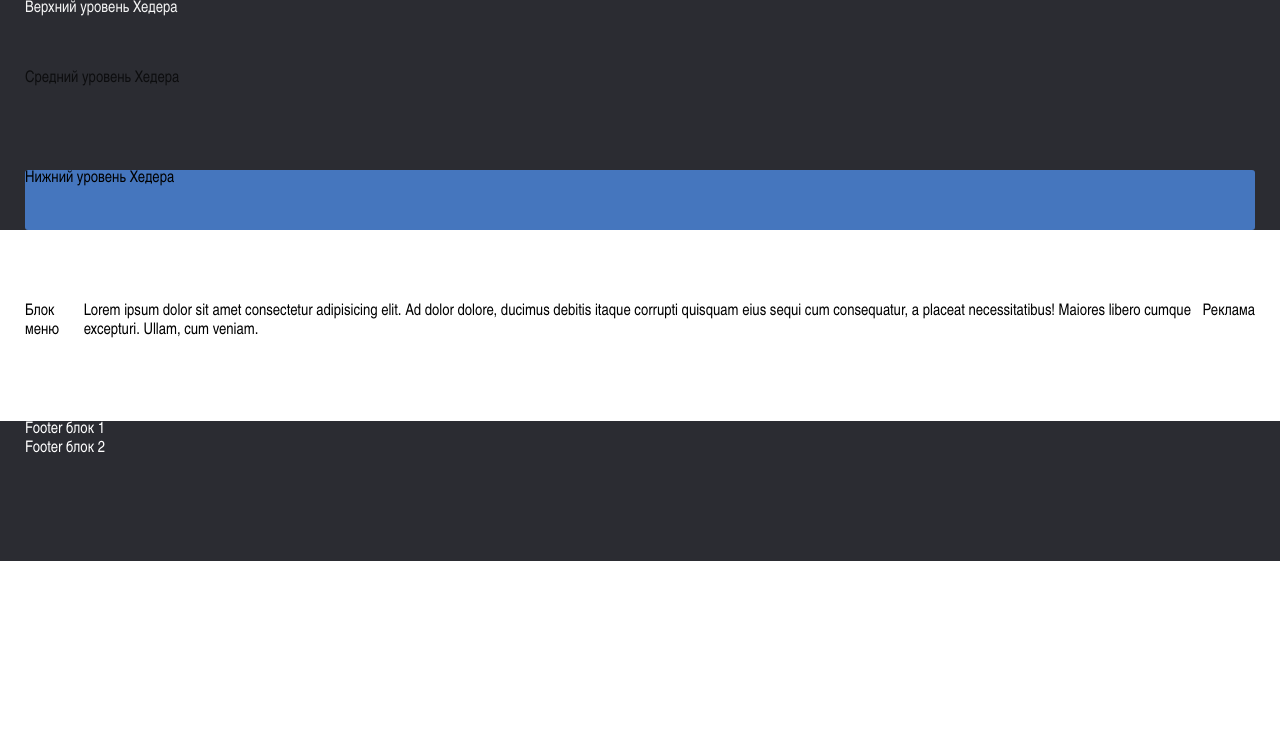
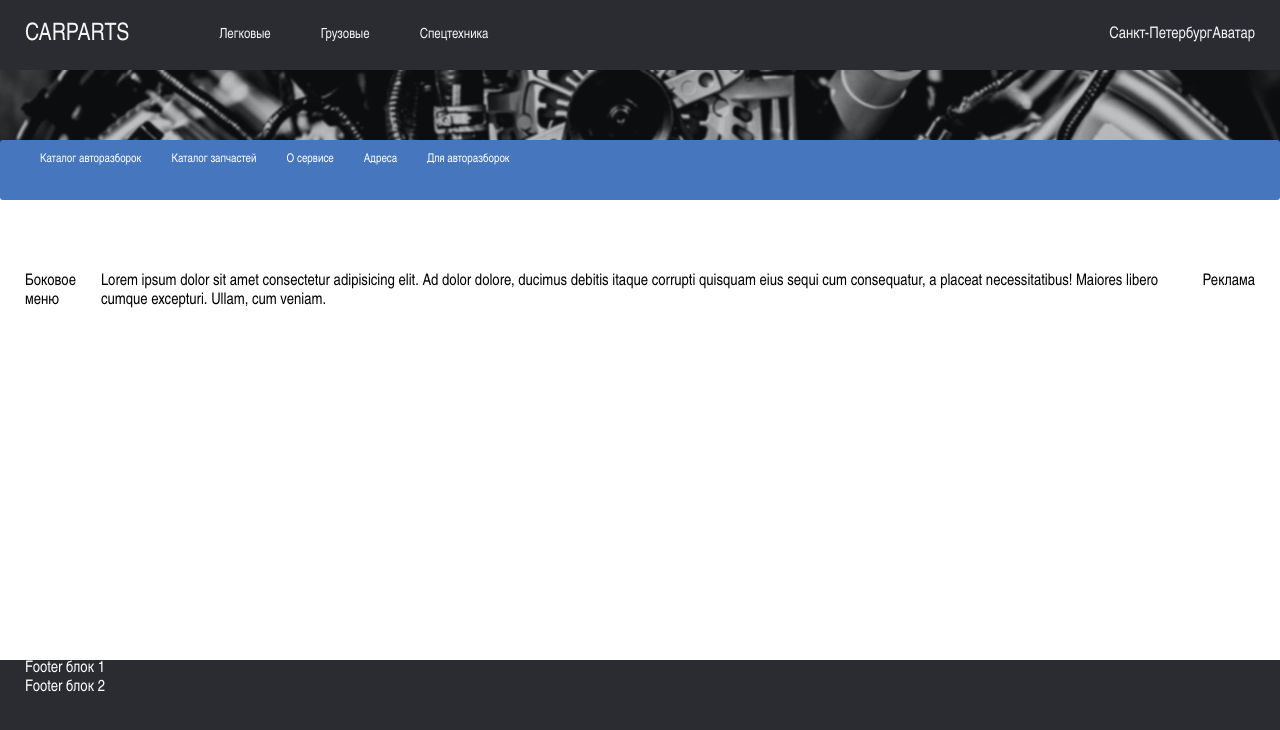
Before and after one commit to IDOL8484/first, a plain HTML site: page index.html in a window 1280 px wide. Drawn offline with Linux system fonts and the light colour scheme.

Commit message:
version 1.1

```diff
--- a/CSS/style.css
+++ b/CSS/style.css
@@ -1,3 +1,7 @@
+html {
+    height: 100%;
+}
+
 body {
     font-family: 'Arial Narrow', Arial, sans-serif;
     display: flex;
@@ -9,34 +13,95 @@ body {
 
 /* Хедер */
 
-header {
-    padding: 0 25px;
+.header {
     background: #2b2c32;
 }
-div.header-level1 {
 
+.header-level1 {
+    padding: 0 25px;
     color:#fff;
     height: 70px;
     opacity: 0.95;
     max-width: 1280px;
     margin: 0 auto;
+    display: flex;
+    gap: 20px;
+    justify-content: space-between;
+
+/* Левый блок верхнего Хедера */
 }
-div.header-level2 {
+.header-leftblock {
+    display: flex;
+    align-items: center;
+}
+.logo {
+    padding: 0 25px 0 0;
+    font-size: 24px;
+}
+
+.header-menu {
+    font-size: 14px;
+    display: flex;
+    list-style-type: none;
+    justify-content: space-between;
+
+}
+.menu-point {
+    padding: 25px;
+}
+.menu-point:hover {
+    color: #fbb233;
+    padding: 25px;
+    border-bottom: 2px solid #fbb233;
+}
+
+/* Правый блок верхнего Хедера */
+.header-rightblock {
+    display: flex;
+    justify-content:space-between;
+    align-items: center;
+}
+
+
+/* Средний уровень Хедера */
+.header-level2 {
     height: 100px;
-    max-width: 1280px;
-    margin: 0 auto;
+    margin: 0;
+    background-image: url('../images/header-bg.jpg');
+    background-size: 100% auto;
     opacity: 0.7;
 }
-div.header-level3 {
+
+/* Меню навигации*/
+
+.menu {
     max-width: 1280px;
-    margin: 0 auto;
+    margin: -30px auto 0;
+    padding: 0 25px;
     height: 60px;
     border-radius: 3px;
     background-color: #4576be;
+    opacity: 0.999;
+    display: flex;
+}
+.nav-leftblock {
+    display: flex;
+    width: 60%;
+    list-style-type: none;
+    padding: 0;
+    font-size: 12px;
+    color: #fff;
+    align-items: stretch;
+}
+.nav-point-menu {
+    padding: 0 15px;
+    white-space: nowrap;
+    align-items: center;
 }
 
 /* Контент */
-div.main-content {
+
+.main-content {
     display: flex;
     max-width: 1280px;
     margin: 0 auto;
@@ -45,9 +110,11 @@ div.main-content {
 }
 
 /* Футтер */
-footer {
+
+.footer {
     background: #2b2c32;
     color: #fff;
     min-height: 140px;
+    max-width: 1280px;
     padding: 0 25px;
 }
--- a/index.html
+++ b/index.html
@@ -7,23 +7,50 @@
     <link rel="stylesheet" href="./CSS/style.css">
 </head>
 <body>
-    <header>
-        <div class="header-level1">Верхний уровень Хедера</div>
-        <div class="header-level2">Средний уровень Хедера</div>
-        <div class="header-level3">Нижний уровень Хедера</div>
+    <header class="header">
+        <div class="header-level1">
+
+            <div class="header-leftblock">
+                <div class="logo">CARPARTS</div>
+                <div>
+                    <ul class="header-menu">
+                        <li class="menu-point">Легковые</li>
+                        <li class="menu-point">Грузовые</li>
+                        <li class="menu-point">Спецтехника</li>
+                    </ul>
+                </div>
+            </div>
+
+            <div class="header-rightblock">
+                <div>Санкт-Петербург</div>
+                <div>Аватар</div>
+            </div>
+        </div>
+
+        <div class="header-level2" name=" Средний уровень хедера"></div>
     </header>
 
+    <nav><div class="menu" name="navigation">
+        <div>
+            <ul class="nav-leftblock">
+                <li class="nav-point-menu">Каталог авторазборок</li>
+                <li class="nav-point-menu">Каталог запчастей</li>
+                <li class="nav-point-menu">О сервисе</li>
+                <li class="nav-point-menu">Адреса</li>
+                <li class="nav-point-menu">Для авторазборок</li>
+            </ul>
+        </div>
+    </div></nav>
+
     <div class="main-content">
-        <div><aside>Блок меню</aside></div>
+        <aside>Боковое меню</aside>
 
-        <div>
-            <main>Lorem ipsum dolor sit amet consectetur adipisicing elit. Ad dolor dolore, ducimus debitis itaque corrupti quisquam eius sequi cum consequatur, a placeat necessitatibus! Maiores libero cumque excepturi. Ullam, cum veniam.</main>
-        </div>
+        <main>Lorem ipsum dolor sit amet consectetur adipisicing elit. Ad dolor dolore, ducimus debitis itaque corrupti quisquam eius sequi cum consequatur, a placeat necessitatibus! Maiores libero cumque excepturi. Ullam, cum veniam.</main>
 
-         <div><aside>Реклама</aside></div>
+        <aside>Реклама</aside>
     </div>
 
-    <footer>
+    <footer class="footer">
         <div>Footer блок 1</div>
         <div>Footer блок 2</div>
     </footer>
```
Also changed, not shown: images/header-bg.jpg (added).
